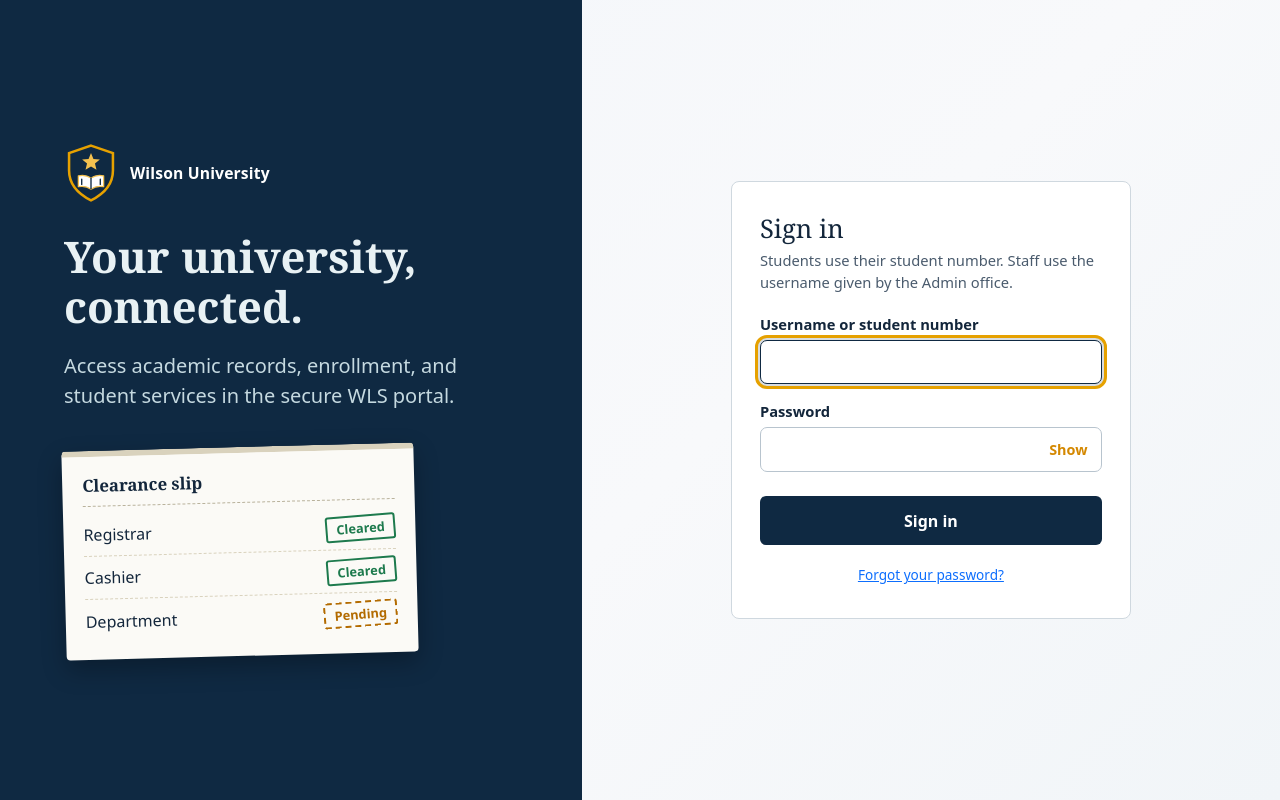
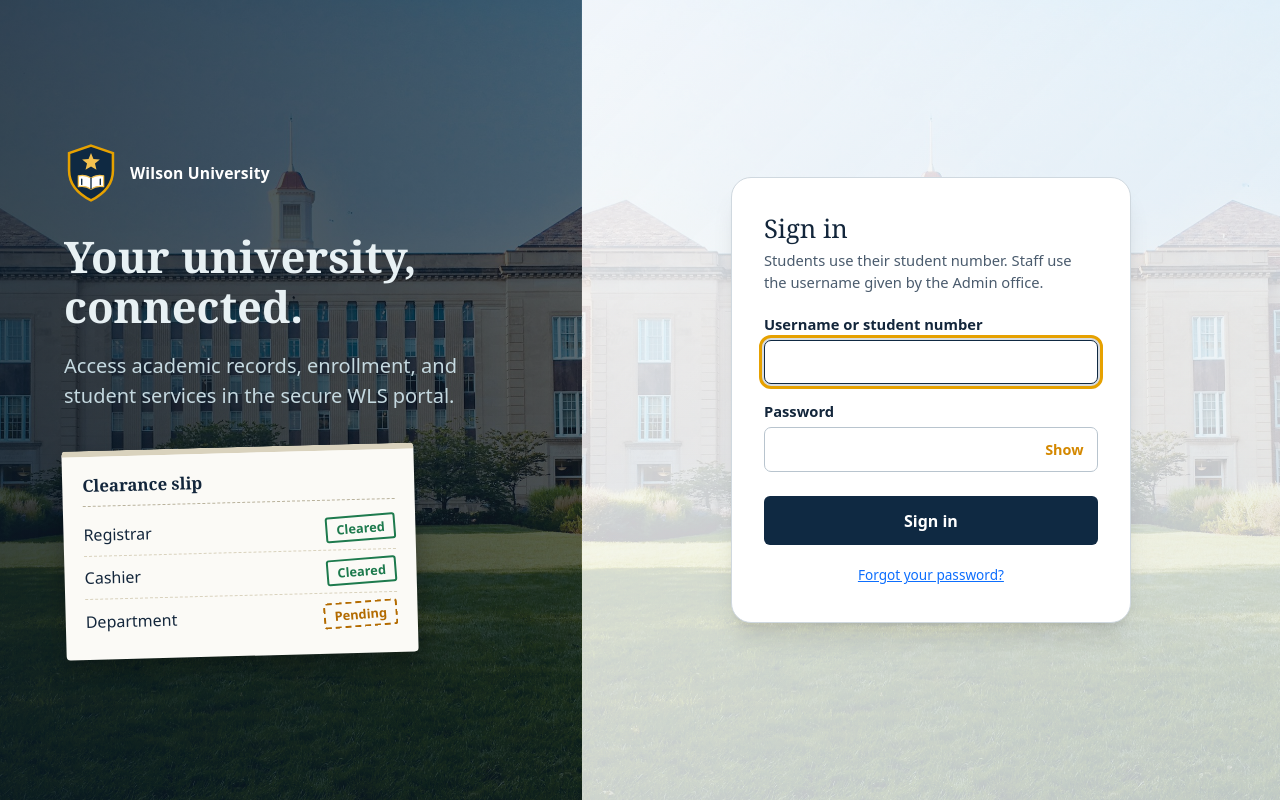
Before and after one commit to royrebullo12-git/ssis, a PHP site: page /ssis/auth/login.php in a window 1280 px wide. Run offline with PHP 8.4, Linux system fonts and the light colour scheme.

Commit message:
Version 4.1: Enhance intro and panel styles with background images and gradients

```diff
--- a/assets/css/auth.css
+++ b/assets/css/auth.css
@@ -24,7 +24,21 @@ body { margin: 0; font-family: var(--sans); color: var(--ink); background: var(-
 .shell { min-height: 100vh; display: grid; grid-template-columns: minmax(320px, 5fr) minmax(360px, 6fr); }
 
 /* Left: context panel */
-.intro { background: var(--panel); color: var(--panel-text); padding: 3rem clamp(1.5rem, 5vw, 4.5rem); display: flex; flex-direction: column; justify-content: center; gap: 1.25rem; }
+.intro {
+  background-color: var(--panel);
+  background-image:
+    linear-gradient(90deg, rgba(7, 24, 39, .78), rgba(7, 24, 39, .64)),
+    linear-gradient(0deg, rgba(7, 24, 39, .2), transparent 55%),
+    url("../hero-campus.jpg");
+  background-position: center, center, center 48%;
+  background-size: cover;
+  color: var(--panel-text);
+  padding: 3rem clamp(1.5rem, 5vw, 4.5rem);
+  display: flex;
+  flex-direction: column;
+  justify-content: center;
+  gap: 1.25rem;
+}
 .brand { margin: 0; font-weight: 700; letter-spacing: .12em; font-size: .95rem; opacity: .85; }
 .intro h1 { font-family: var(--serif); font-weight: 700; font-size: clamp(1.9rem, 3.4vw, 2.8rem); line-height: 1.15; margin: 0; max-width: 18ch; }
 .lead { margin: 0; max-width: 46ch; color: #c5d9e0; }
@@ -40,8 +54,20 @@ body { margin: 0; font-family: var(--sans); color: var(--ink); background: var(-
 .stamp.wait { color: var(--wait); border-style: dashed; }
 
 /* Right: form */
-.panel { display: flex; align-items: center; justify-content: center; padding: 2rem 1.25rem; }
+.panel {
+  display: flex;
+  align-items: center;
+  justify-content: center;
+  padding: 2rem 1.25rem;
+  background-color: var(--bg);
+  background-image:
+    linear-gradient(135deg, rgba(248, 250, 252, .86), rgba(231, 238, 245, .8)),
+    url("../hero-campus.jpg");
+  background-position: center, center;
+  background-size: cover;
+}
 form { width: 100%; max-width: 25rem; background: var(--card); border: 1px solid var(--line); border-radius: 8px; padding: 2rem 1.75rem; }
+.panel > #login-form { border-radius: 1.25rem; padding: 2.25rem 2rem; box-shadow: 0 20px 25px -5px rgb(0 0 0 / 0.1), 0 8px 10px -6px rgb(0 0 0 / 0.1); }
 form h2 { margin: 0 0 .25rem; font-family: var(--serif); font-size: 1.6rem; }
 .hint { margin: 0 0 1.25rem; color: var(--ink-soft); font-size: .92rem; }
 
```
